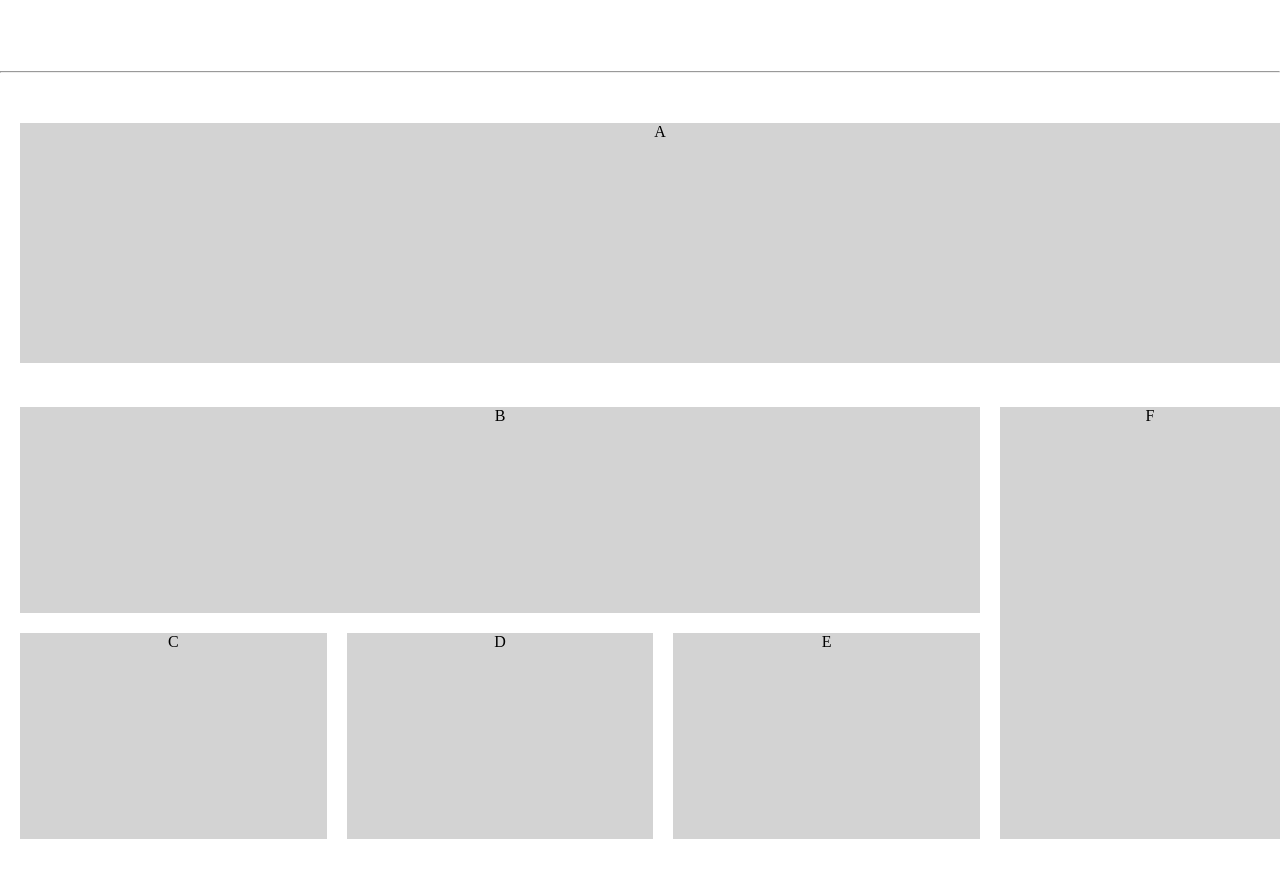
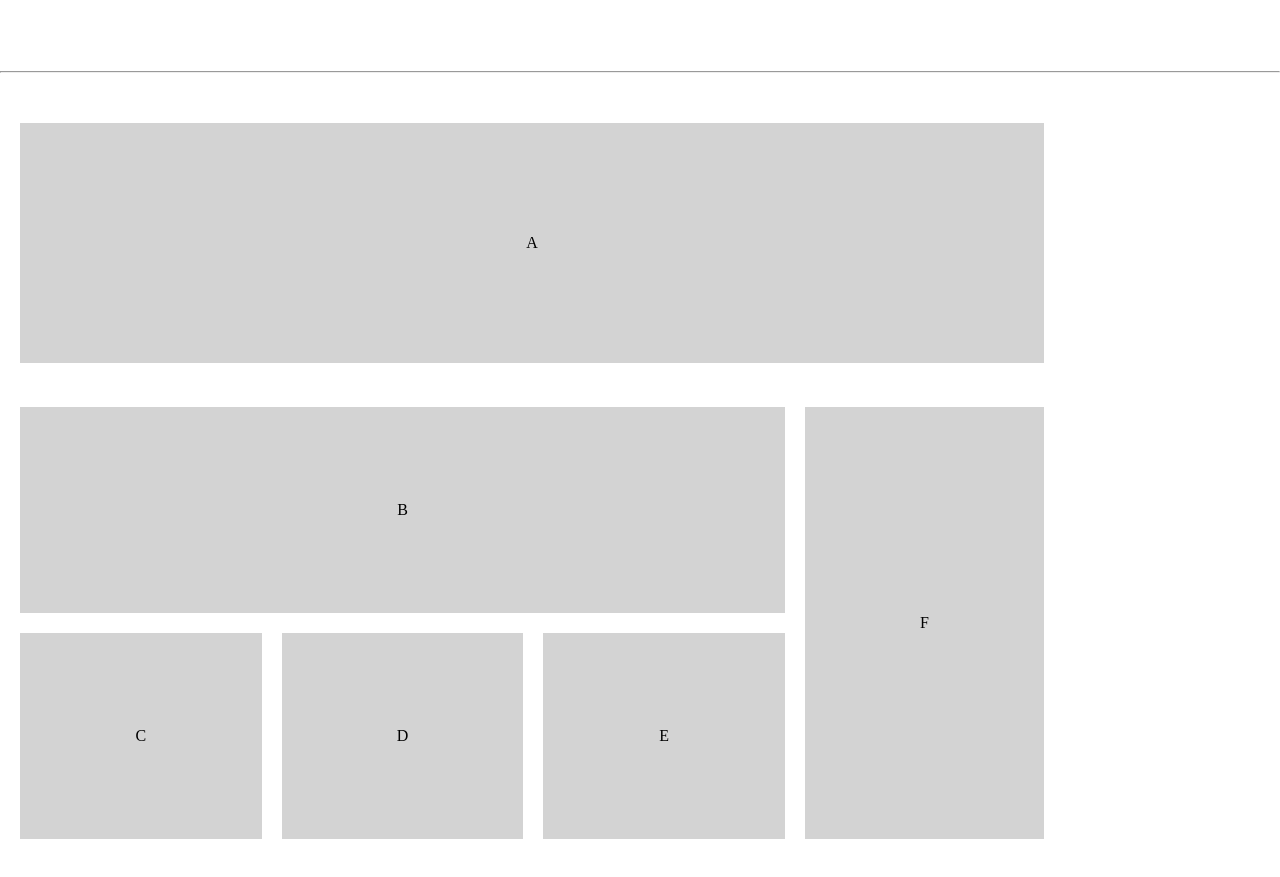
Before and after one commit to BohdanaKh/dec-2022-html, a plain HTML site: page lesson4/adaptive base1 2.html in a window 1280 px wide. Shown: the part 769-1646 px from the top of the page. Drawn offline with Linux system fonts and the light colour scheme.

Commit message:
changed hw4

```diff
--- a/lesson4/main.css
+++ b/lesson4/main.css
@@ -4,22 +4,26 @@
 }
 
 .container, .container2{
-    width: 100%;
+    width: 80%;
     height: 100vh;
     margin: 20px;
     display: flex;
     flex-direction: column;
     justify-content: center;
+    align-items: center;
 }
 
 .box, .block{
     background-color: lightgrey;
-        text-align: center;
+
 }
 .a{
 width: 100%;
 height: 30%;
     margin-bottom: 20px;
+    display: flex;
+    justify-content: center;
+    align-items: center;
 }
 .boxbc, .blockbf{
     width: 100%;
@@ -29,16 +33,21 @@
     justify-content: center;
     align-items: center;
     column-gap: 20px;
-    text-align: center;
 }
 .b{
     width: 80%;
     height: 90%;
+    display: flex;
+    justify-content: center;
+    align-items: center;
 
 }
 .c, .f{
     width: 25%;
     height: 90%;
+    display: flex;
+    justify-content: center;
+    align-items: center;
 }
 .block_b{
     width: 80%;
@@ -50,6 +59,9 @@
 .b1{
     background-color: lightgrey;
     height: 50%;
+    display: flex;
+    justify-content: center;
+    align-items: center;
 }
 .b2{
     height: 50%;
@@ -61,4 +73,7 @@
 .cde{
     width: 33%;
     background-color: lightgrey;
+    display: flex;
+    justify-content: center;
+    align-items: center;
 }
--- a/lesson4/media.css
+++ b/lesson4/media.css
@@ -1,4 +1,4 @@
-@media screen and (max-width: 576px) {
+@media screen and (max-width: 500px) {
     /* For mobile phones: */
     .boxbc, .blockbf{
         flex-direction: column;
```
Also changed, not shown: lesson4/adaptive base1 2.html (+1 -1 lines).
